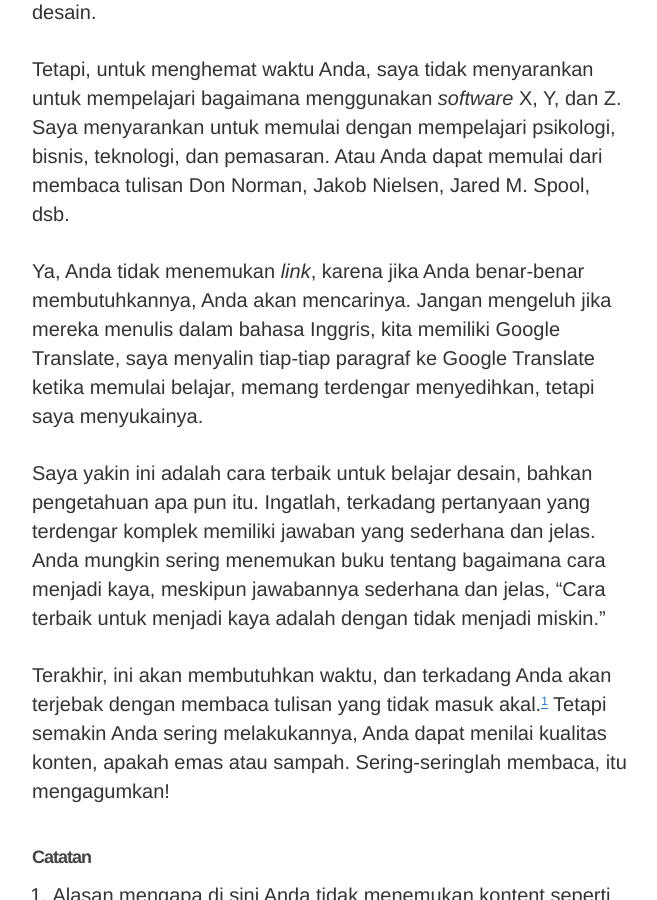
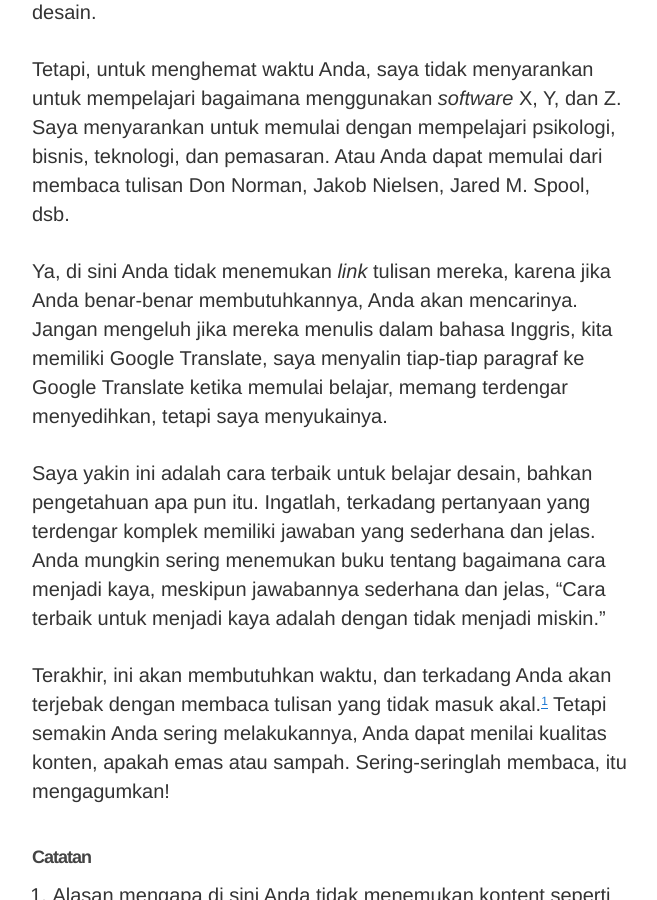
Before and after one commit to tertanda/rnsl.github.io, a Jekyll site: the page built from artikel/desain/_posts/2016-11-28-panduan-belajar-desain.md, in a window 1280 px wide and 900 px high, scrolled down 2036 px. Shown: the whole window, without its empty margins (308-965 px from the left). Built offline with Jekyll 4.4.1, drawn with Linux system fonts in a browser that asks for light colours.

Commit message:
Update 2016-11-28-panduan-belajar-desain.md

```diff
--- a/artikel/desain/_posts/2016-11-28-panduan-belajar-desain.md
+++ b/artikel/desain/_posts/2016-11-28-panduan-belajar-desain.md
@@ -33,7 +33,7 @@ Begitu pun dengan desain, jika Anda bertanya, "Bagaimana cara belajar desain?" S
 
 Tetapi, untuk menghemat waktu Anda, saya tidak menyarankan untuk mempelajari bagaimana menggunakan *software* X, Y, dan Z. Saya menyarankan untuk memulai dengan mempelajari psikologi, bisnis, teknologi, dan pemasaran. Atau Anda dapat memulai dari membaca tulisan Don Norman, Jakob Nielsen, Jared M. Spool, dsb.
 
-Ya, Anda tidak menemukan *link*, karena jika Anda benar-benar membutuhkannya, Anda akan mencarinya. Jangan mengeluh jika mereka menulis dalam bahasa Inggris, kita memiliki Google Translate, saya menyalin tiap-tiap paragraf ke Google Translate ketika memulai belajar, memang terdengar menyedihkan, tetapi saya menyukainya.
+Ya, di sini Anda tidak menemukan *link* tulisan mereka, karena jika Anda benar-benar membutuhkannya, Anda akan mencarinya. Jangan mengeluh jika mereka menulis dalam bahasa Inggris, kita memiliki Google Translate, saya menyalin tiap-tiap paragraf ke Google Translate ketika memulai belajar, memang terdengar menyedihkan, tetapi saya menyukainya.
 
 Saya yakin ini adalah cara terbaik untuk belajar desain, bahkan pengetahuan apa pun itu. Ingatlah, terkadang pertanyaan yang terdengar komplek memiliki jawaban yang sederhana dan jelas. Anda mungkin sering menemukan buku tentang bagaimana cara menjadi kaya, meskipun jawabannya sederhana dan jelas, "Cara terbaik untuk menjadi kaya adalah dengan tidak menjadi miskin."
 
```
